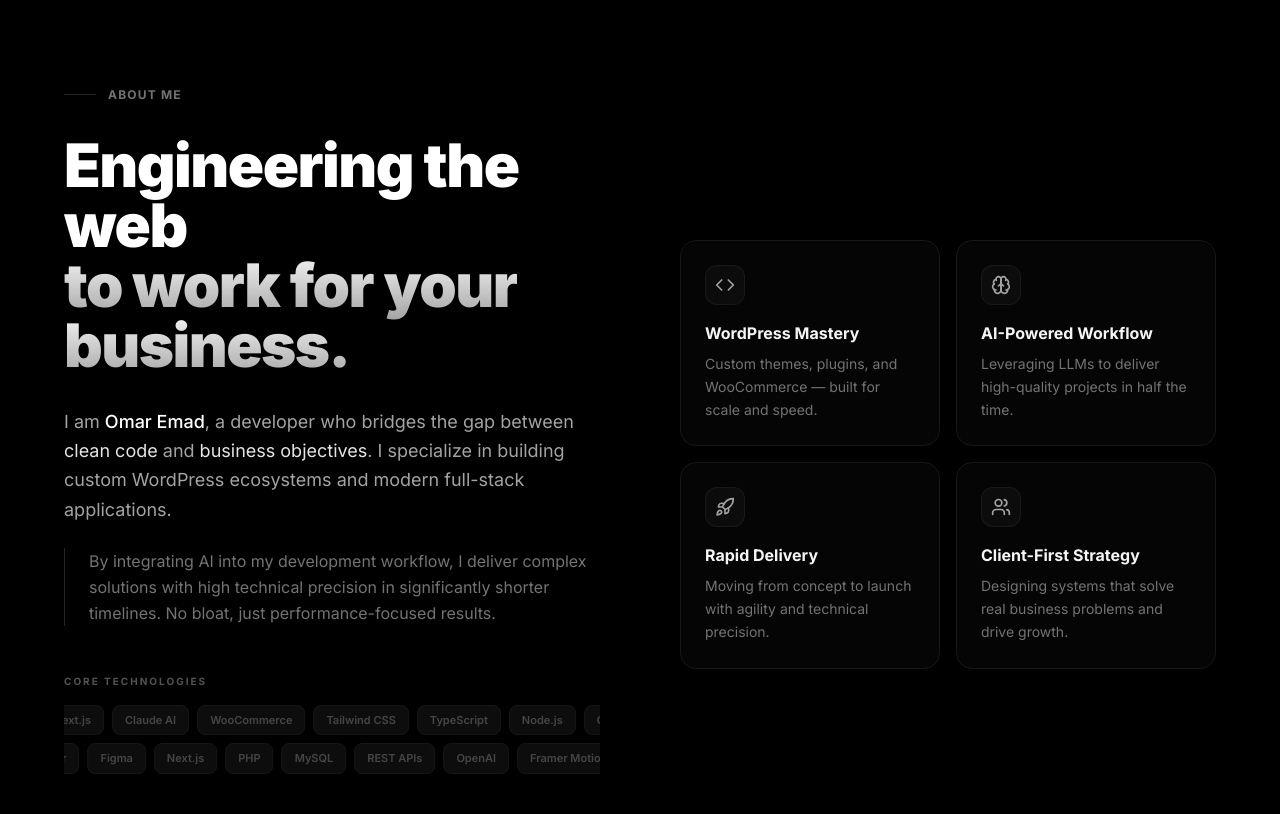
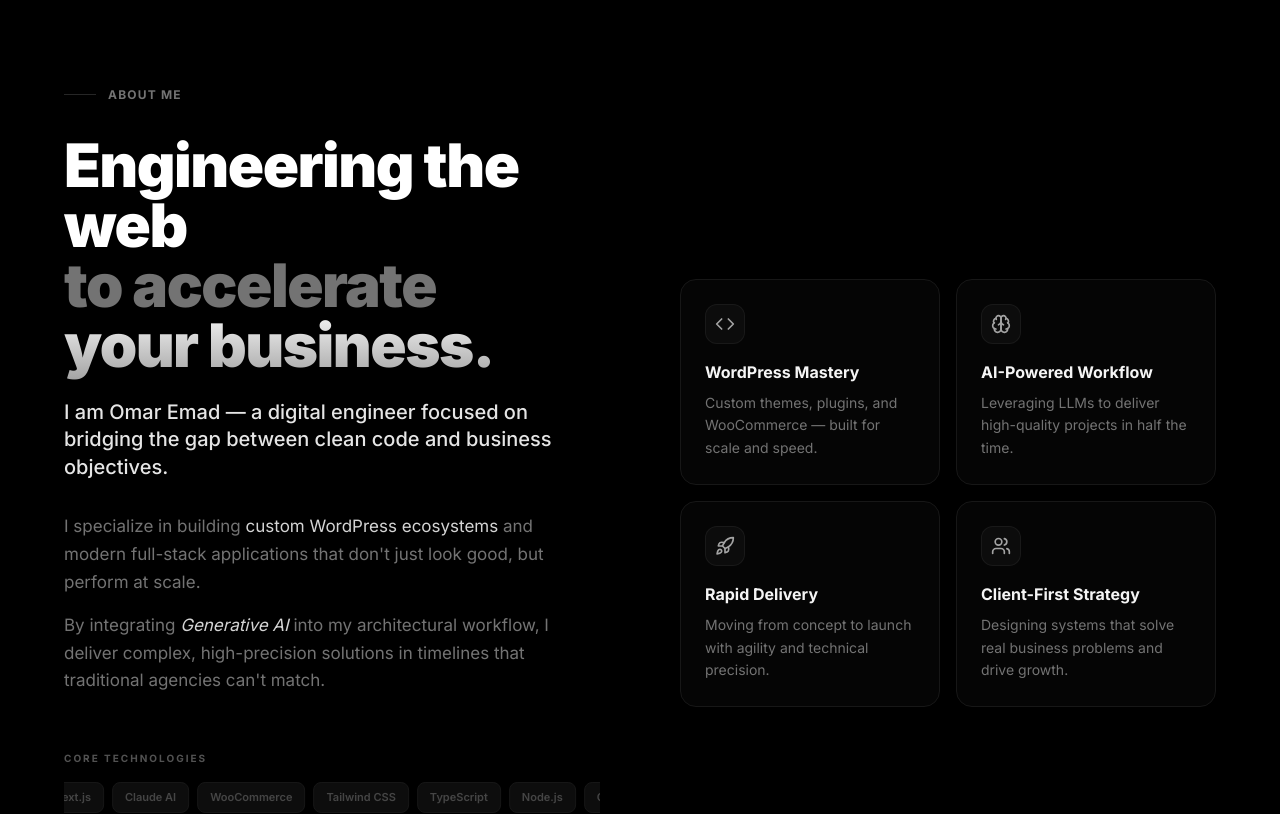
Before and after one commit to omaremad212/Omaremad, a Next.js app: page / in a window 1280 px wide. Shown: the part 960-1774 px from the top of the page. Built offline with nearby package versions, Linux system fonts and the light colour scheme.

Commit message:
UX/UI: Refine text hierarchy and content flow in About section

```diff
--- a/components/About.tsx
+++ b/components/About.tsx
@@ -79,16 +79,18 @@ export default function About() {
 
         <div className="grid lg:grid-cols-2 gap-12 lg:gap-20 items-center">
           {/* Left Side: Content */}
-          <div className="flex flex-col gap-8">
+          <div className="flex flex-col gap-10">
+            <div className="space-y-6">
               <motion.h2
                 initial={{ opacity: 0, y: 20 }}
                 animate={isInView ? { opacity: 1, y: 0 } : {}}
                 transition={{ duration: 0.6, delay: 0.1 }}
-              className="text-4xl md:text-5xl lg:text-6xl font-black tracking-tight leading-[1.1] text-white"
+                className="text-4xl md:text-5xl lg:text-6xl font-black tracking-tight leading-[1.05] text-white"
               >
                 Engineering the web <br />
+                <span className="text-neutral-500">to accelerate</span> <br />
                 <span className="bg-clip-text text-transparent bg-gradient-to-b from-neutral-50 to-neutral-400">
-                to work for your business.
+                  your business.
                 </span>
               </motion.h2>
 
@@ -96,15 +98,22 @@ export default function About() {
                 initial={{ opacity: 0, y: 20 }}
                 animate={isInView ? { opacity: 1, y: 0 } : {}}
                 transition={{ duration: 0.6, delay: 0.2 }}
-              className="space-y-6 max-w-xl"
+                className="space-y-6 max-w-lg"
               >
-              <p className="text-neutral-400 text-lg leading-relaxed">
-                I am <span className="text-white font-medium">Omar Emad</span>, a developer who bridges the gap between <span className="text-neutral-200">clean code</span> and <span className="text-neutral-200">business objectives</span>. I specialize in building custom WordPress ecosystems and modern full-stack applications.
+                <p className="text-neutral-200 text-xl leading-snug font-medium">
+                  I am Omar Emad — a digital engineer focused on bridging the gap between clean code and business objectives.
                 </p>
-              <p className="text-neutral-500 text-base leading-relaxed border-l border-neutral-800 pl-6">
-                By integrating AI into my development workflow, I deliver complex solutions with high technical precision in significantly shorter timelines. No bloat, just performance-focused results.
+
+                <div className="space-y-4 pt-2">
+                  <p className="text-neutral-500 text-[17px] leading-relaxed">
+                    I specialize in building <span className="text-neutral-300">custom WordPress ecosystems</span> and modern full-stack applications that don&apos;t just look good, but perform at scale.
                   </p>
+                  <p className="text-neutral-500 text-[17px] leading-relaxed">
+                    By integrating <span className="text-neutral-300 italic">Generative AI</span> into my architectural workflow, I deliver complex, high-precision solutions in timelines that traditional agencies can&apos;t match.
+                  </p>
+                </div>
               </motion.div>
+            </div>
 
             {/* Tools Marquee */}
             <motion.div
```
Lines whose indentation alone changed are shown as unchanged.
